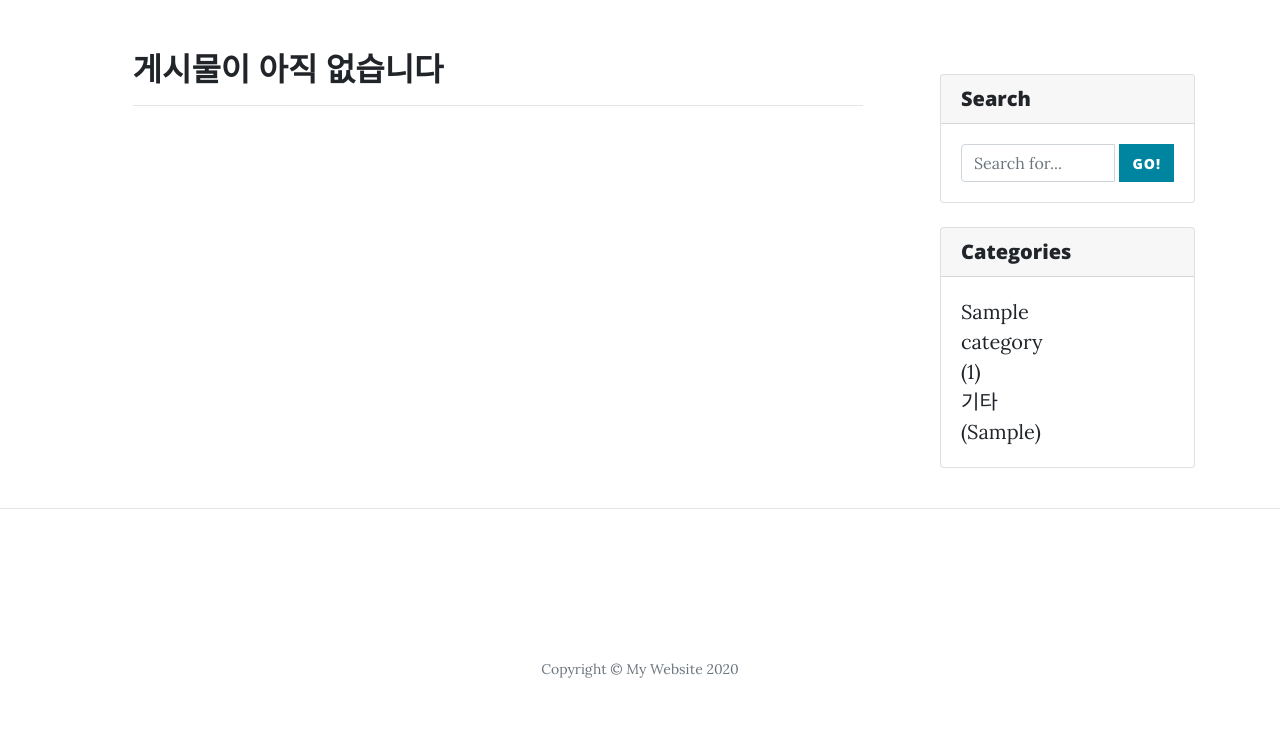
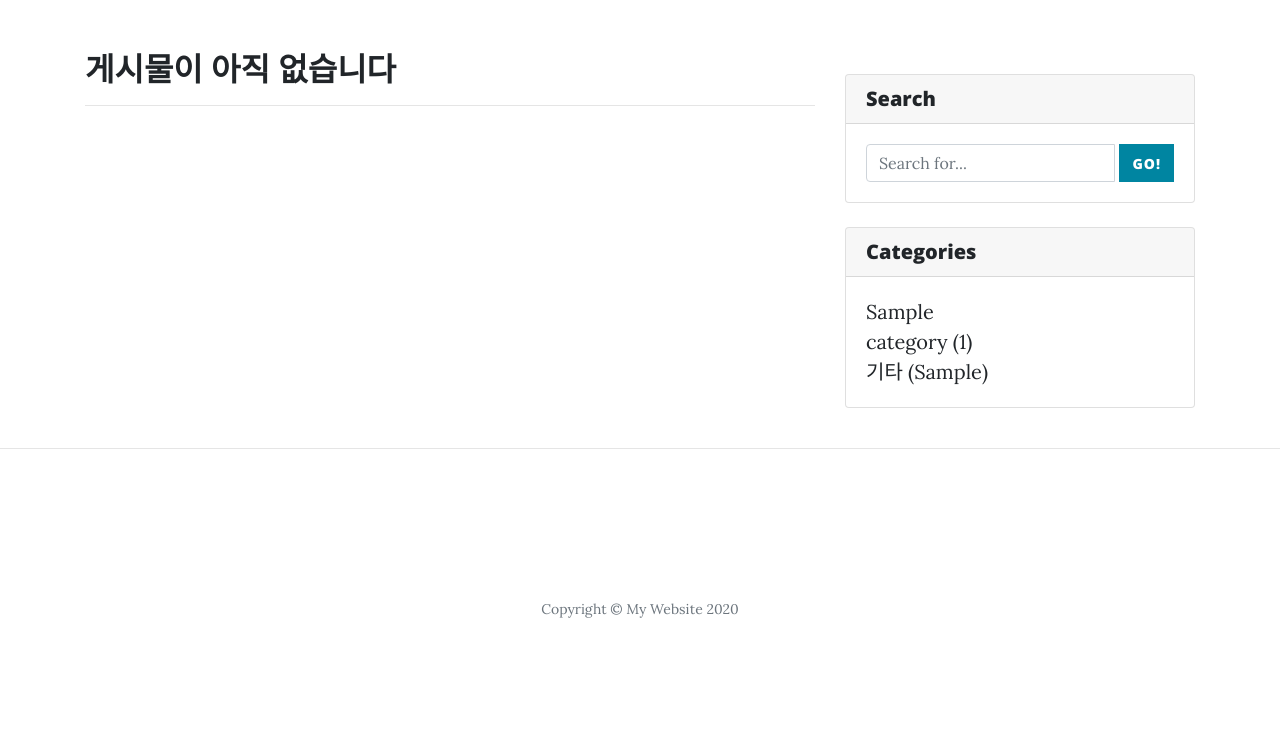
Before and after one commit to hanrimJO/techblog, a Django app: template blog/templates/blog/post_list.html in a window 1280 px wide. Shown: the part 532-1264 px from the top of the page. After the commit the page ends 1150 px from the top, so only its background shows below. Run offline with Django 3.2, Linux system fonts and the light colour scheme; the template is opened without the code that fills it: most values are stand-ins (such as "Sample title", 1, 10 or a date in 2020); some libraries are stand-ins or nearby versions; some web fonts are replaced.

Commit message:
blog: Fix only exist category in post list

```diff
--- a/blog/templates/blog/base.html
+++ b/blog/templates/blog/base.html
@@ -106,52 +106,13 @@
 <!-- Main Content -->
 <div class="container">
     <div class="row">
-        <div id="main-div" class="col-lg-8 col-md-9 mx-auto">
-
             {% block content %}
 
             {% endblock %}
 
-        </div>
+            {% block category %}
 
-        <div class="col-md-3" id="side-div">
-
-
-            <!-- Search Widget -->
-            <div class="card my-4">
-                <h5 class="card-header">Search</h5>
-                <div class="card-body">
-                    <div class="input-group">
-                        <input id="search-input" type="text" onkeyup="wait_for_enter()" class="form-control"
-                               placeholder="Search for...">
-                        <span class="input-group-btn">
-                <button id="search-btn" class="btn btn-primary ml-1" type="button" onclick="search_post();">Go!</button>
-              </span>
-                    </div>
-                </div>
-            </div>
-
-            <!-- Categories Widget -->
-            <div class="card my-4" id="category-card">
-                <h5 class="card-header">Categories</h5>
-                <div class="card-body">
-                    <div class="row">
-                        <div class="col-lg-6">
-                            <ul class="list-unstyled mb-0">
-                                {% for category in category_list %}
-                                <li>
-                                    <a href="{{ category.get_absolute_url }}">{{ category.name }} ({{ category.post_set.count }})</a>
-                                </li>
-                                {% endfor %}
-                                <li>
-                                    <a href="/category/_none/">기타 ({{ posts_without_category }})</a>
-                                </li>
-                            </ul>
-                        </div>
-                    </div>
-                </div>
-            </div>
-
+            {% endblock %}
 
         </div>
     </div>
--- a/blog/templates/blog/post_detail.html
+++ b/blog/templates/blog/post_detail.html
@@ -31,6 +31,7 @@
 
 <!-- Post Content -->
 {% block content %}
+    <div id="main-div" class="col-lg-12 col-md-12 mx-auto">
     {% if request.user == object.author %}
         <button class="btn btn-outline-danger float-right ml-1" data-toggle="modal" data-target="#DeletePostModal">Delete</button>
         <button type="button" onclick="location.href='{{ object.get_update_url }}'" class="btn btn-sm btn-outline-primary float-right">EDIT</button>
@@ -68,6 +69,7 @@
     <div>
         {% disqus_show_comments %}
     </div>
+    </div>
 {% endblock %}
 
 
--- a/blog/templates/blog/post_list.html
+++ b/blog/templates/blog/post_list.html
@@ -18,6 +18,7 @@
 
 
 {% block content %}
+<div id="main-div" class="col-lg-8 col-md-8 mx-auto">
     {% if user.is_authenticated %}
         <button onclick="location.href='/create/'" class="btn btn-outline-info float-right">create</button>
     {% endif %}
@@ -69,4 +70,43 @@
         </ul>
     </nav>
     {% endif %}
+</div>
 {% endblock %}
+
+{% block category %}
+<div class="col-lg-4 col-md-4" id="side-div">
+    <!-- Search Widget -->
+            <div class="card my-4">
+                <h5 class="card-header">Search</h5>
+                <div class="card-body">
+                    <div class="input-group">
+                        <input id="search-input" type="text" onkeyup="wait_for_enter()" class="form-control"
+                               placeholder="Search for...">
+                        <span class="input-group-btn">
+                <button id="search-btn" class="btn btn-primary ml-1" type="button" onclick="search_post();">Go!</button>
+              </span>
+                    </div>
+                </div>
+            </div>
+    <!-- Categories Widget -->
+            <div class="card my-4" id="category-card">
+                <h5 class="card-header">Categories</h5>
+                <div class="card-body">
+                    <div class="row">
+                        <div class="col-lg-6">
+                            <ul class="list-unstyled mb-0">
+                                {% for category in category_list %}
+                                <li>
+                                    <a href="{{ category.get_absolute_url }}">{{ category.name }} ({{ category.post_set.count }})</a>
+                                </li>
+                                {% endfor %}
+                                <li>
+                                    <a href="/category/_none/">기타 ({{ posts_without_category }})</a>
+                                </li>
+                            </ul>
+                        </div>
+                    </div>
+                </div>
+            </div>
+</div>
+{% endblock %}
```
Also changed, not shown: blog/views.py (+7 -1 lines).
